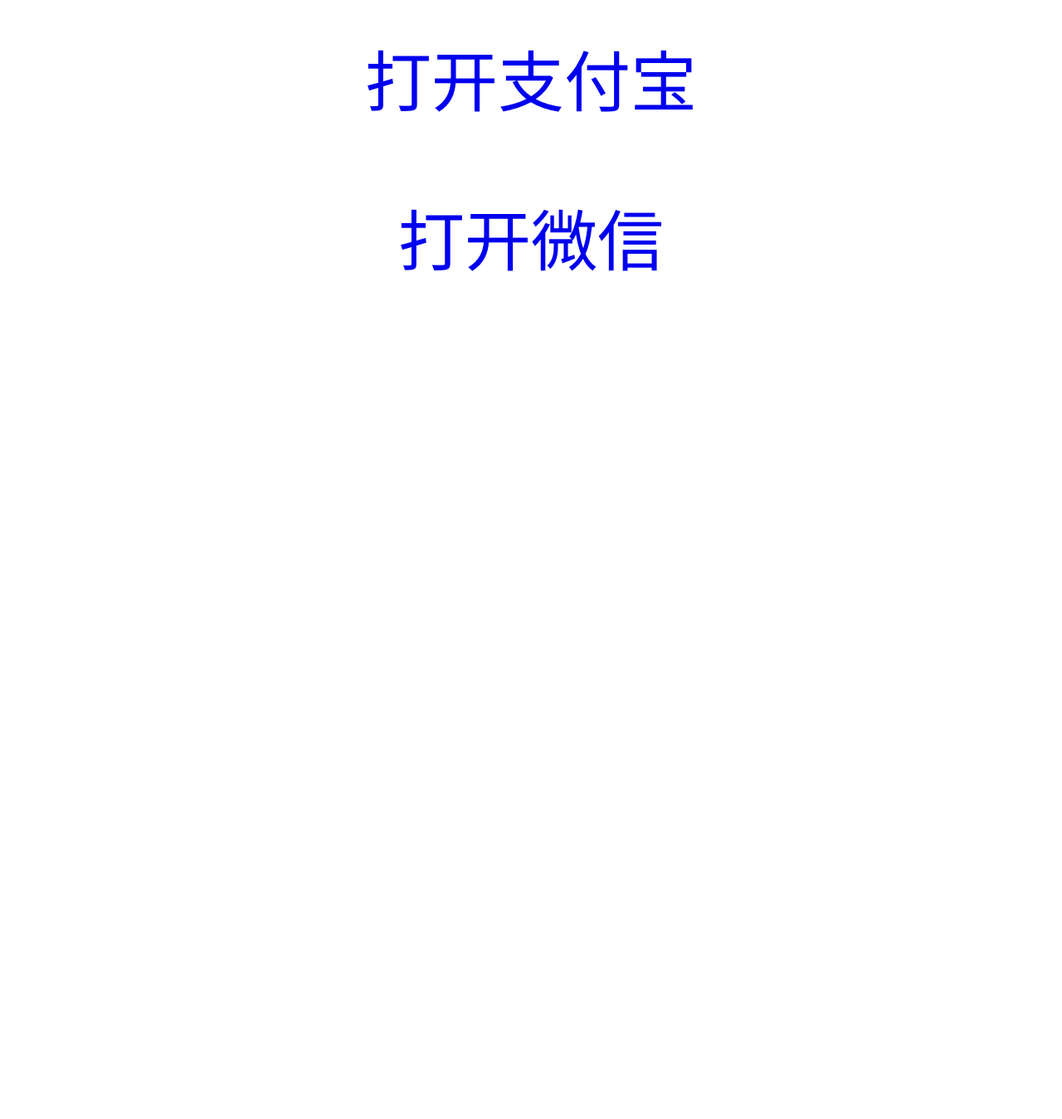
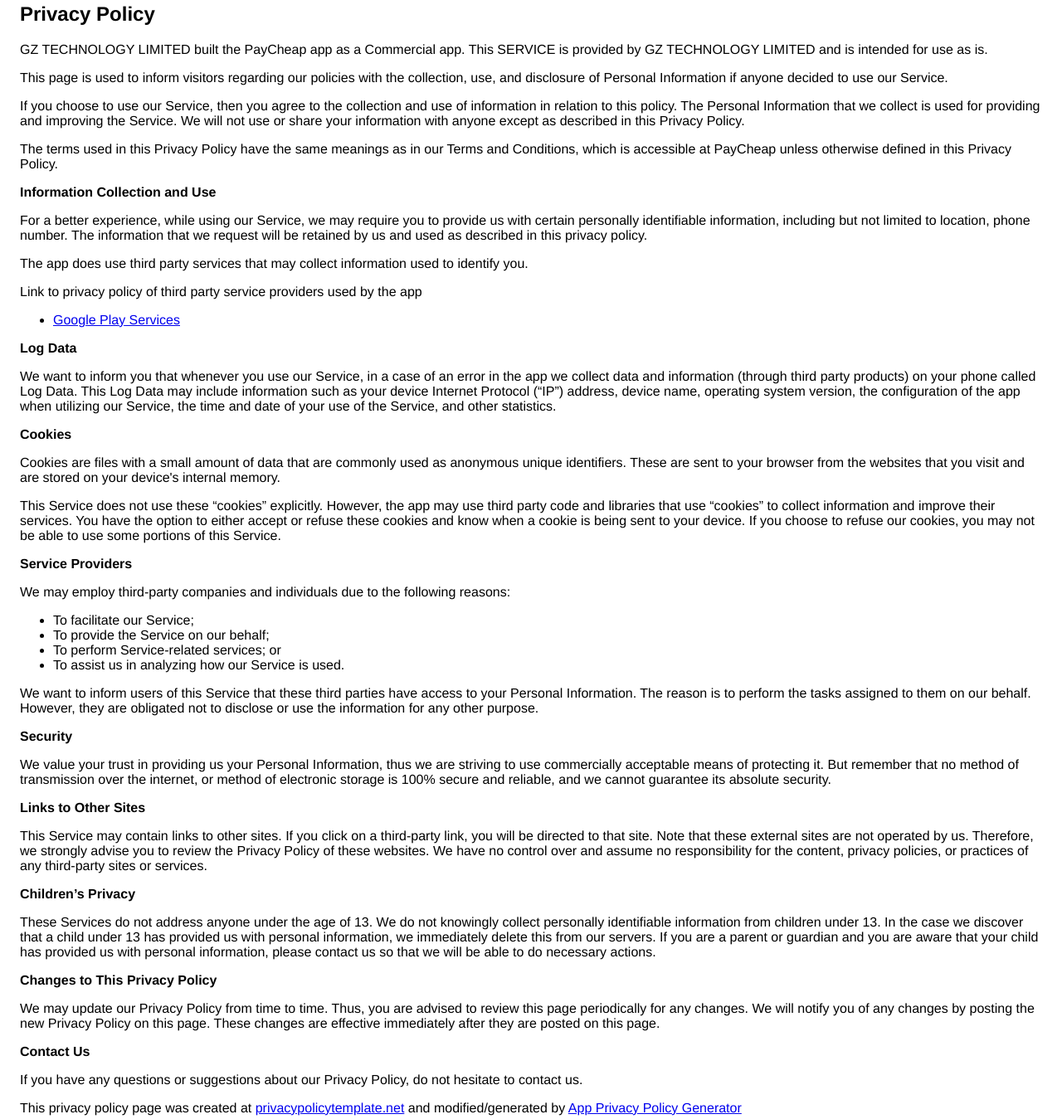
Before and after one commit to david199562/david199562.github.io, a plain HTML site: page index.html in a window 1280 px wide. Shown: the part 41-1390 px from the top of the page at 83% size. Before the commit the page ends 800 px from the top, so only its background shows below. Drawn offline with Linux system fonts and the light colour scheme.

Commit message:
Update index.html

```diff
--- a/index.html
+++ b/index.html
@@ -1,53 +1,61 @@
 <!DOCTYPE html>
-<html>
-<head>
-<meta http-equiv="Content-Type" content="text/html; charset=UTF-8">
-<title>Test</title>
-</head>
-
-<body data-gr-c-s-loaded="true" class="vsc-initialized">
-
-	<div style="text-align:center;margin: 6% 0;">
-		<a href="javascript:;" id="openApp1" style="font-size:5rem;text-decoration:none">打开支付宝</a>
-	</div>
-	<script type="text/javascript">
-		document.getElementById('openApp1').onclick = function(e){
-			if(navigator.userAgent.match(/(iPhone|iPod|iPad);?/i))
-			   {
-				window.location.href = "weixin://wx660ef07ece9f73b3/pay/?nonceStr=uo6uH0yAL0ViwdI7&package=Sign%3DWXPay&partnerId=233598892&prepayId=wx29133447672601470d2aa59d0614048719&timeStamp=1553837687&sign=6B1FE2716F544AB7F3A29044A4B91474&signType=SHA1";//ios app协议
-				window.setTimeout(function() {
-					window.location.href = "https://itunes.apple.com/cn/app/id333206289";
-				}, 2000)
-			   }
-			   if(navigator.userAgent.match(/android/i))
-			   {
-				window.location.href = "alipay://app";//android app协议
-				window.setTimeout(function() {
-					window.location.href = "https://sj.qq.com/myapp/detail.htm?apkName=com.eg.android.AlipayGphone";//android 下载地址
-				}, 2000)
-			}
-		};
-	</script>
-
-	<div style="text-align:center;margin: 6% 0;">
-		<a href="javascript:;" id="openApp2" style="font-size:5rem;text-decoration:none">打开微信</a>
-	</div>
-	<script type="text/javascript">
-		document.getElementById('openApp2').onclick = function(e){
-			if(navigator.userAgent.match(/(iPhone|iPod|iPad);?/i)){
-				window.location.href = "weixin://";//ios app协议
-				window.setTimeout(function() {
-					window.location.href = "https://itunes.apple.com/cn/app/id414478124";
-				}, 2000)
-			}
-			if(navigator.userAgent.match(/android/i)){
-				window.location.href = "weixin://app/";//android app协议
-				window.setTimeout(function() {
-					window.location.href = "https://sj.qq.com/myapp/detail.htm?apkName=com.tencent.mm";//android 下载地址
-				}, 2000)
-			}
-		};
-	</script>
-
-</body>
-</html>
+    <html>
+    <head>
+      <meta charset='utf-8'>
+      <meta name='viewport' content='width=device-width'>
+      <title>Privacy Policy</title>
+      <style> body { font-family: 'Helvetica Neue', Helvetica, Arial, sans-serif; padding:1em; } </style>
+    </head>
+    <body>
+    <h2>Privacy Policy</h2> <p> GZ TECHNOLOGY LIMITED built the PayCheap app as a Commercial app. This SERVICE is provided by
+                    GZ TECHNOLOGY LIMITED  and is intended for use as is.
+                  </p> <p>This page is used to inform visitors regarding our policies with the collection, use, and disclosure
+                    of Personal Information if anyone decided to use our Service.
+                  </p> <p>If you choose to use our Service, then you agree to the collection and use of information in
+                    relation to this policy. The Personal Information that we collect is used for providing and improving
+                    the Service. We will not use or share your information with anyone except as described
+                    in this Privacy Policy.
+                  </p> <p>The terms used in this Privacy Policy have the same meanings as in our Terms and Conditions, which is
+                    accessible at PayCheap unless otherwise defined in this Privacy Policy.
+                  </p> <p><strong>Information Collection and Use</strong></p> <p>For a better experience, while using our Service, we may require you to provide us with certain
+                    personally identifiable information, including but not limited to location, phone number. The information that we request will be retained by us and used as described in this privacy policy.
+                  </p> <p>The app does use third party services that may collect information used to identify you.</p> <div><p>Link to privacy policy of third party service providers used by the app</p> <ul><li><a href="https://www.google.com/policies/privacy/" target="_blank">Google Play Services</a></li><!----><!----><!----><!----><!----><!----><!----></ul></div> <p><strong>Log Data</strong></p> <p> We want to inform you that whenever you use our Service, in a case of
+                    an error in the app we collect data and information (through third party products) on your phone
+                    called Log Data. This Log Data may include information such as your device Internet Protocol (“IP”) address,
+                    device name, operating system version, the configuration of the app when utilizing our Service,
+                    the time and date of your use of the Service, and other statistics.
+                  </p> <p><strong>Cookies</strong></p> <p>Cookies are files with a small amount of data that are commonly used as anonymous unique identifiers.
+                    These are sent to your browser from the websites that you visit and are stored on your device's internal
+                    memory.
+                  </p> <p>This Service does not use these “cookies” explicitly. However, the app may use third party code and
+                    libraries that use “cookies” to collect information and improve their services. You have the option to
+                    either accept or refuse these cookies and know when a cookie is being sent to your device. If you choose
+                    to refuse our cookies, you may not be able to use some portions of this Service.
+                  </p> <p><strong>Service Providers</strong></p> <p> We may employ third-party companies and individuals due to the following reasons:</p> <ul><li>To facilitate our Service;</li> <li>To provide the Service on our behalf;</li> <li>To perform Service-related services; or</li> <li>To assist us in analyzing how our Service is used.</li></ul> <p> We want to inform users of this Service that these third parties have access to
+                    your Personal Information. The reason is to perform the tasks assigned to them on our behalf. However,
+                    they are obligated not to disclose or use the information for any other purpose.
+                  </p> <p><strong>Security</strong></p> <p> We value your trust in providing us your Personal Information, thus we are striving
+                    to use commercially acceptable means of protecting it. But remember that no method of transmission over
+                    the internet, or method of electronic storage is 100% secure and reliable, and we cannot guarantee
+                    its absolute security.
+                  </p> <p><strong>Links to Other Sites</strong></p> <p>This Service may contain links to other sites. If you click on a third-party link, you will be directed
+                    to that site. Note that these external sites are not operated by us. Therefore, we strongly
+                    advise you to review the Privacy Policy of these websites. We have no control over
+                    and assume no responsibility for the content, privacy policies, or practices of any third-party sites
+                    or services.
+                  </p> <p><strong>Children’s Privacy</strong></p> <p>These Services do not address anyone under the age of 13. We do not knowingly collect
+                    personally identifiable information from children under 13. In the case we discover that a child
+                    under 13 has provided us with personal information, we immediately delete this from
+                    our servers. If you are a parent or guardian and you are aware that your child has provided us with personal
+                    information, please contact us so that we will be able to do necessary actions.
+                  </p> <p><strong>Changes to This Privacy Policy</strong></p> <p> We may update our Privacy Policy from time to time. Thus, you are advised to review
+                    this page periodically for any changes. We will notify you of any changes by posting
+                    the new Privacy Policy on this page. These changes are effective immediately after they are posted on
+                    this page.
+                  </p> <p><strong>Contact Us</strong></p> <p>If you have any questions or suggestions about our Privacy Policy, do not hesitate to contact
+                    us.
+                  </p> <p>This privacy policy page was created at <a href="https://privacypolicytemplate.net" target="_blank">privacypolicytemplate.net</a>
+                    and modified/generated by <a href="https://app-privacy-policy-generator.firebaseapp.com/" target="_blank">App
+                      Privacy Policy Generator</a></p>
+    </body>
+    </html>
```
